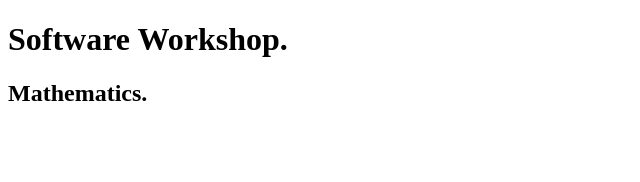
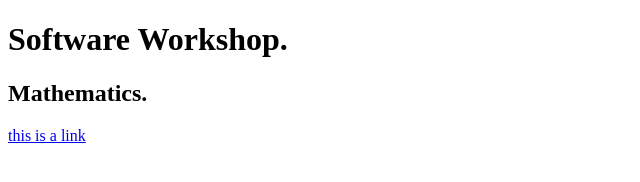
Before and after one commit to HIRALI16/html, a plain HTML site: page index.html in a window 1280 px wide. Shown: the whole page, without its empty margins (0-640 px from the left). Drawn offline with Linux system fonts and the light colour scheme.

Commit message:
index.html

```diff
--- a/index.html
+++ b/index.html
@@ -7,6 +7,6 @@
 
 <h1>Software Workshop.</h1>
 <h2>Mathematics.</h2>
-
+<a href="link.html">this is a link</a>
 </body>
 </html>
```
